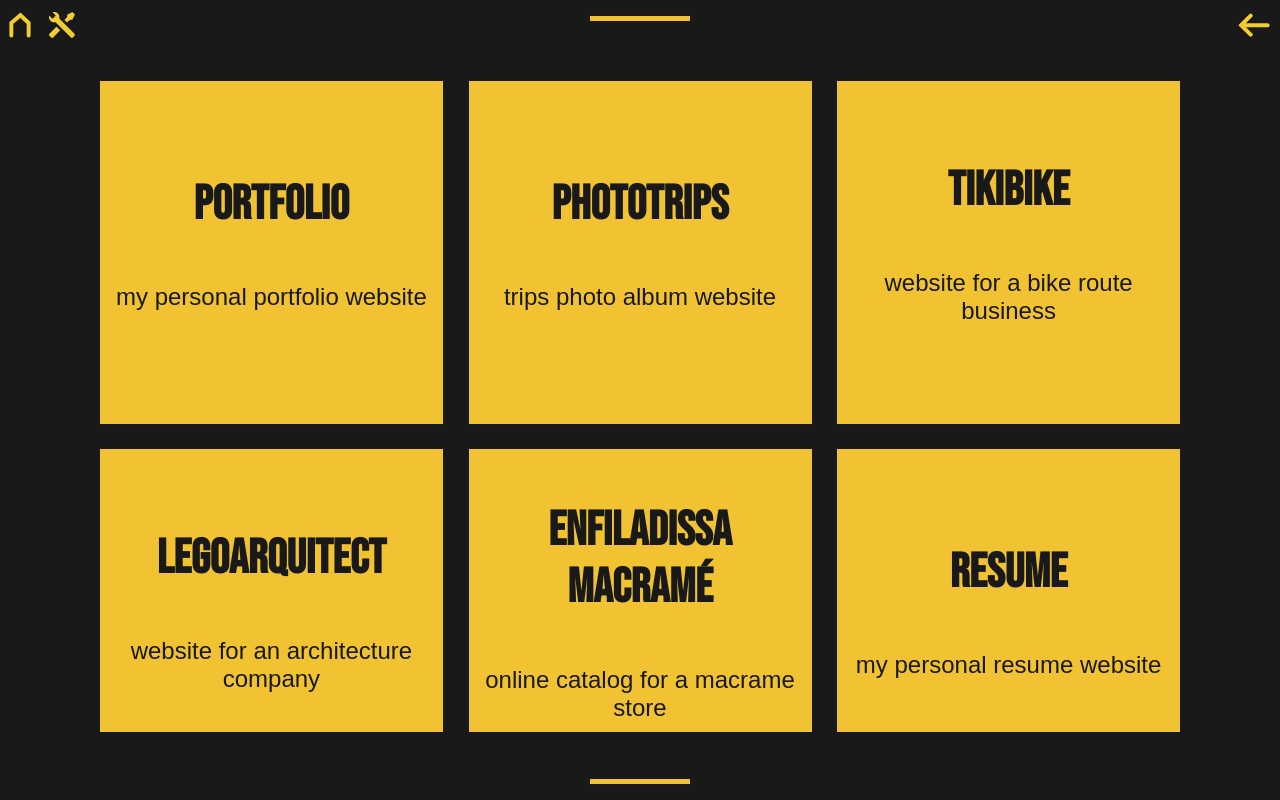
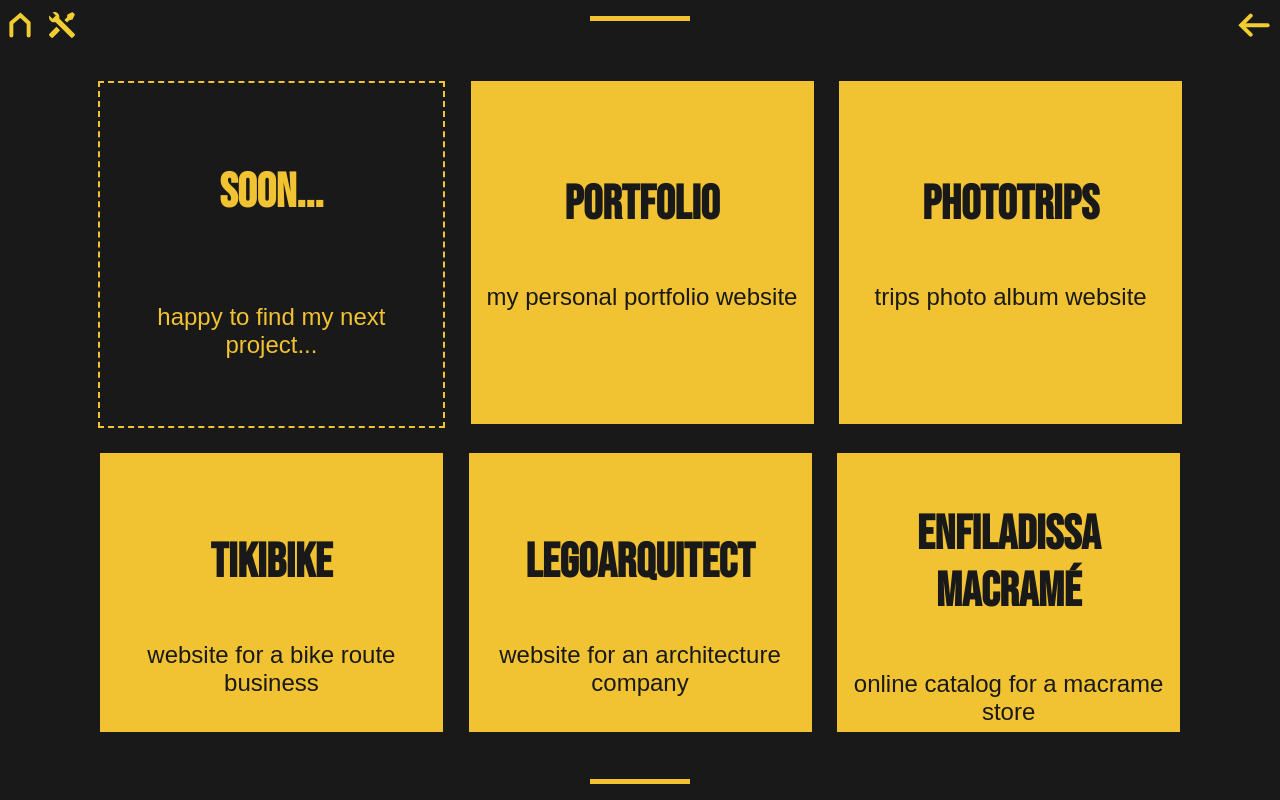
Before and after one commit to MAlexGG/portfolio, a React (Create React App) app: page /portfolio/professional-projects in a window 1280 px wide. Built offline with nearby package versions, Linux system fonts and the light colour scheme; a web font is replaced by a local one.

Commit message:
reorder empty card in cards.js

```diff
--- a/src/components/cards.js
+++ b/src/components/cards.js
@@ -6,10 +6,10 @@ class Cards extends Component{
     render(){
         return(
             <div className="ct-cards">
+                <EmptyCard/>
                 {this.props.data.projects.map((card, index) => (
                     <Card to={`/project/${index}`} key={index} title={card.title} subtitle={card.subtitle} description={card.description} team={card.team} img={card.img} prototype={card.prototype} website={card.website} repository={card.repository} index={index}></Card>
                 )).reverse()}
-                <EmptyCard/>
             </div>
         );
     }
```
